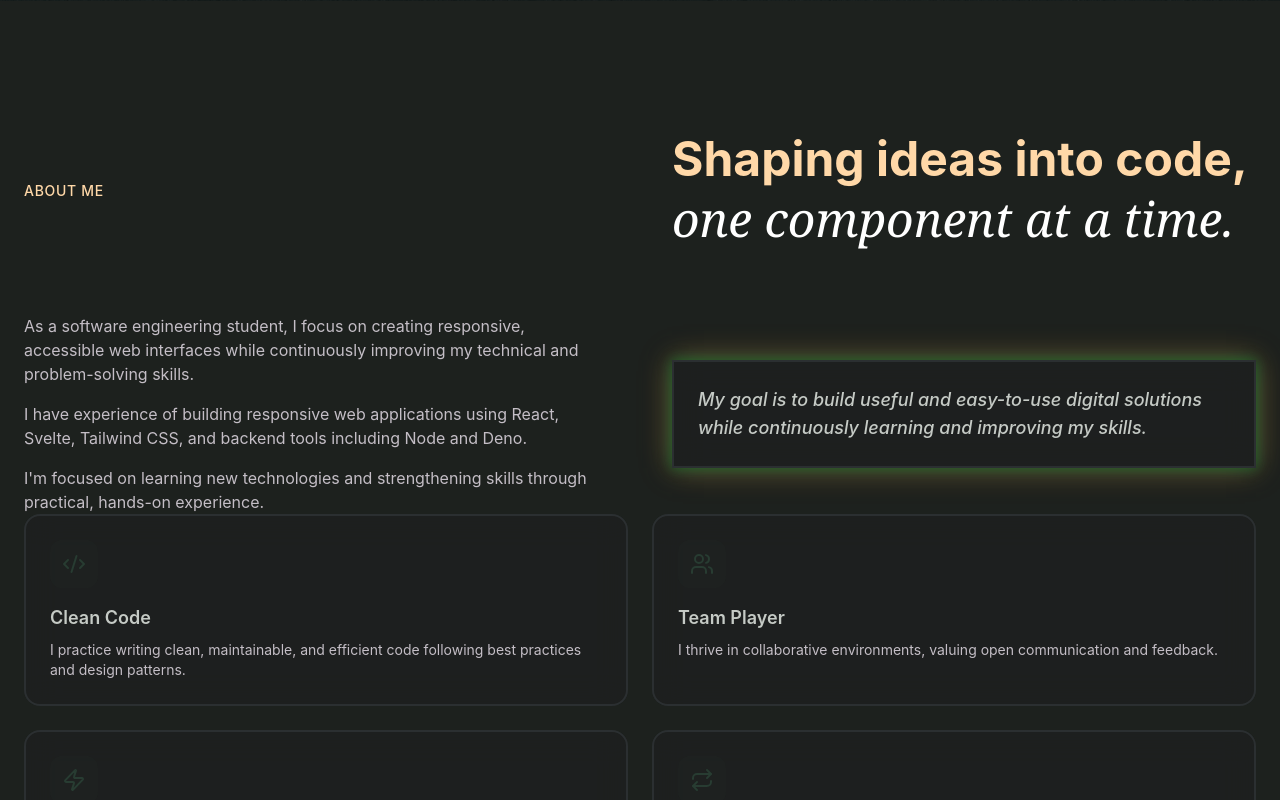
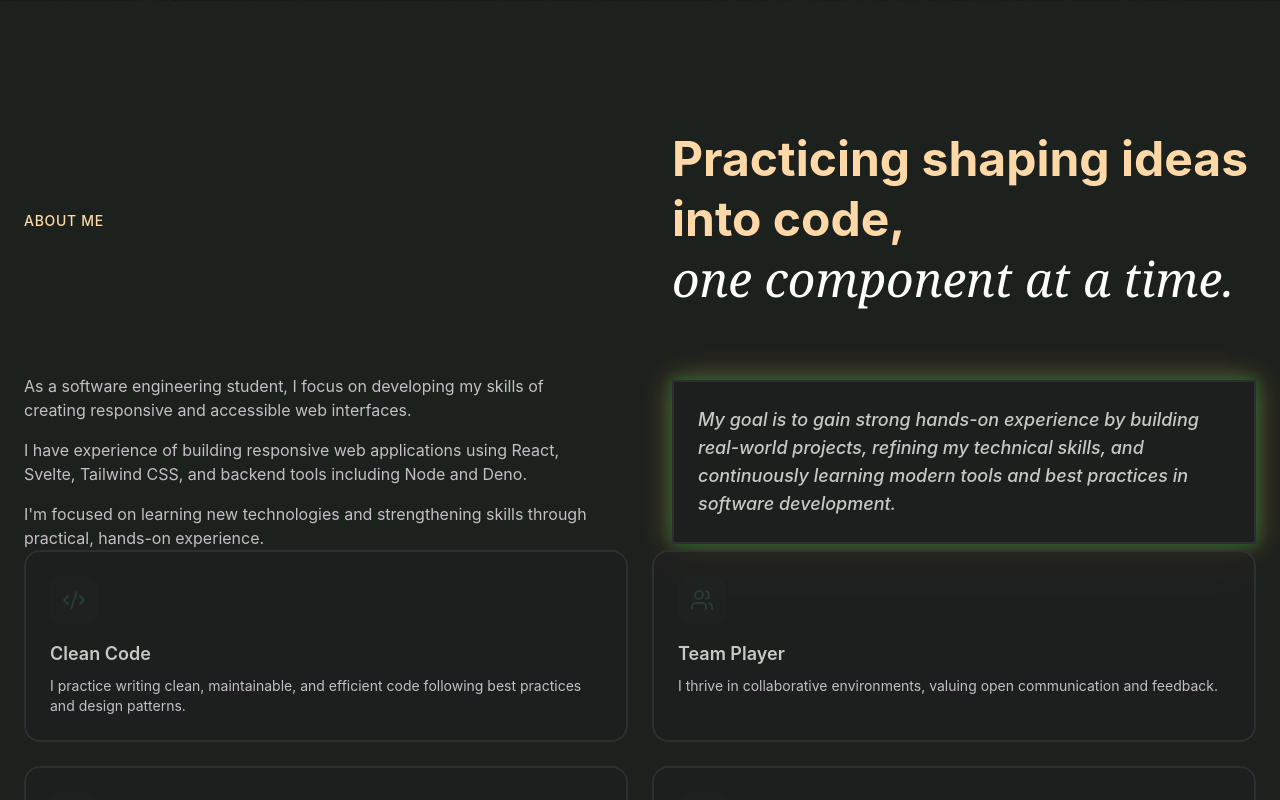
Before and after one commit to lemi35/portfolio-lm, a React (Vite) app: page / in a window 1280 px wide. Shown: the part 1640-2440 px from the top of the page. Built offline with nearby package versions, Linux system fonts and the light colour scheme.

Commit message:
project added

```diff
--- a/src/sections/About.jsx
+++ b/src/sections/About.jsx
@@ -41,16 +41,15 @@ export const About = () => {
                 </div>
 
                 <h2 className="text-4xl md:text-5xl font-bold leading-tight animate-fade-in animation-delay-100 text-secondary-foreground">
-                    Shaping ideas into code,
+                    Practicing shaping ideas into code,
                     <br/>
                     <span className="font-serif italic font-normal text-white"> one component at a time.</span>
                 </h2>
 
                 <div className="space-y-4 text-muted-foreground animate-fade-in animation-delay-200">
                     <p>
-                        As a software engineering student, I focus on creating responsive,
-                        accessible web interfaces while continuously improving my technical
-                        and problem-solving skills.
+                        As a software engineering student, I focus on developing my skills
+                        of creating responsive and accessible web interfaces.
                     </p>
                     <p>
                         I have experience of building responsive web applications
@@ -63,8 +62,7 @@ export const About = () => {
                 </div>
                 <div className="glass rouned-2xl p-6 glow-border animate-fade-in animation-delay-300">
                     <p className="text-lg font-medium italic text-foreground">
-                        My goal is to build useful and easy-to-use digital solutions while continuously learning and improving my skills.
-                    </p>
+                        My goal is to gain strong hands-on experience by building real-world projects, refining my technical skills, and continuously learning modern tools and best practices in software development.                    </p>
                 </div>
             </div>
             {/* Highlights */}
--- a/src/sections/Projects.jsx
+++ b/src/sections/Projects.jsx
@@ -2,6 +2,14 @@ import { ArrowUpRight, Github } from "lucide-react";
 import { AnimatedBorderButton } from "@/components/AnimatedBorderButton";
 
 const projects = [
+    {
+        title: "Purple",
+        description: "A full-stack social media platform built with React, Node.js, Express, PostgreSQL, and Prisma. Implements authentication with protected routes, image uploads using Multer, topic-based post organization, and RESTful API architecture. Backend deployed on Render and frontend hosted on Cloudflare Pages.",
+        link: "https://26a8c32a.purple-b.pages.dev/",
+        img: "/Purple.jpeg",
+        tags: ["React", "Vite", "PostgreSQL", "Express", "Node.js", "Prisma"],
+        github: "https://github.com/lemi35/purple",
+    },
     {
         title: "Pawsome",
         description: "A pet food tracking application built with React, Firebase and Antigravity API.",
```
Also changed, not shown: public/Purple.jpeg (added).
